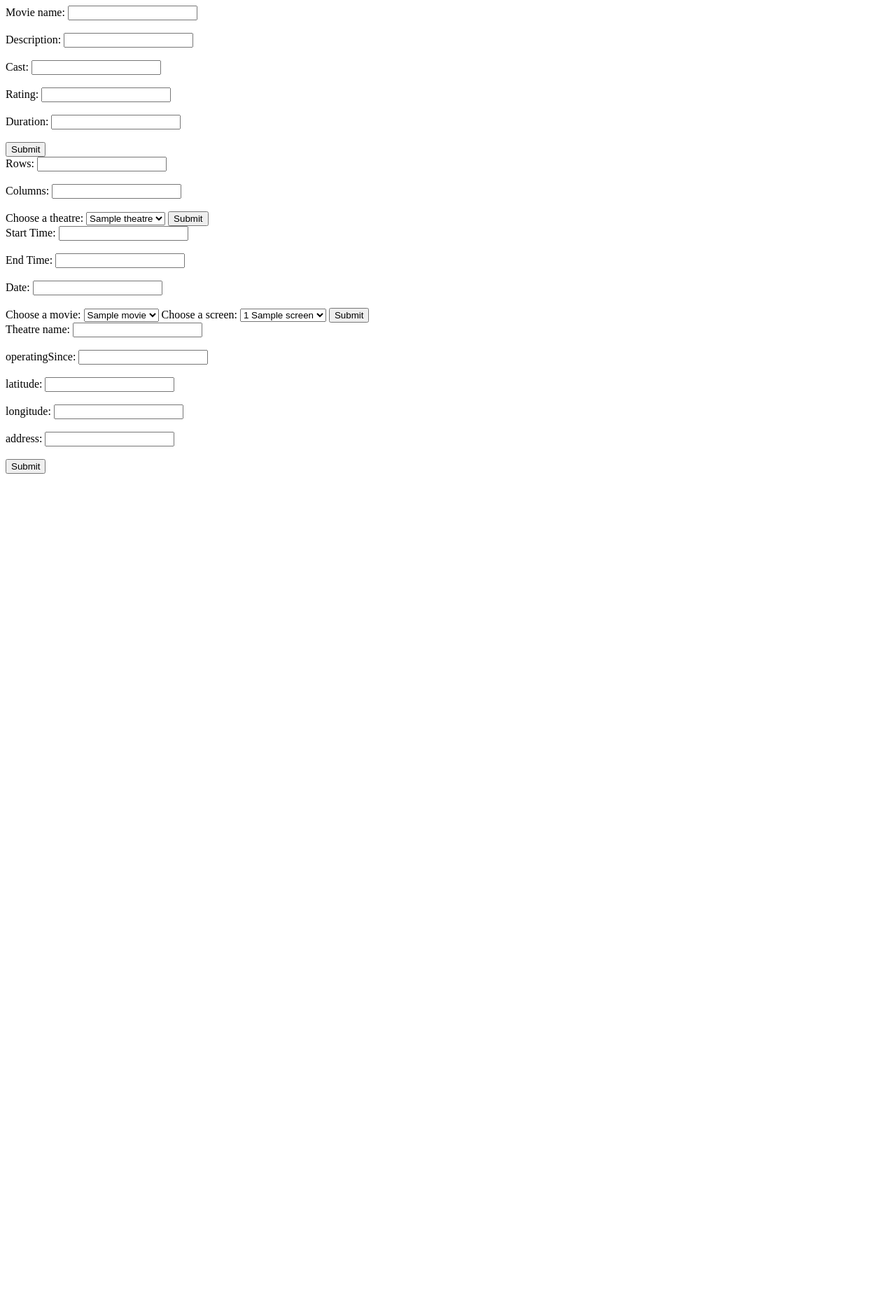
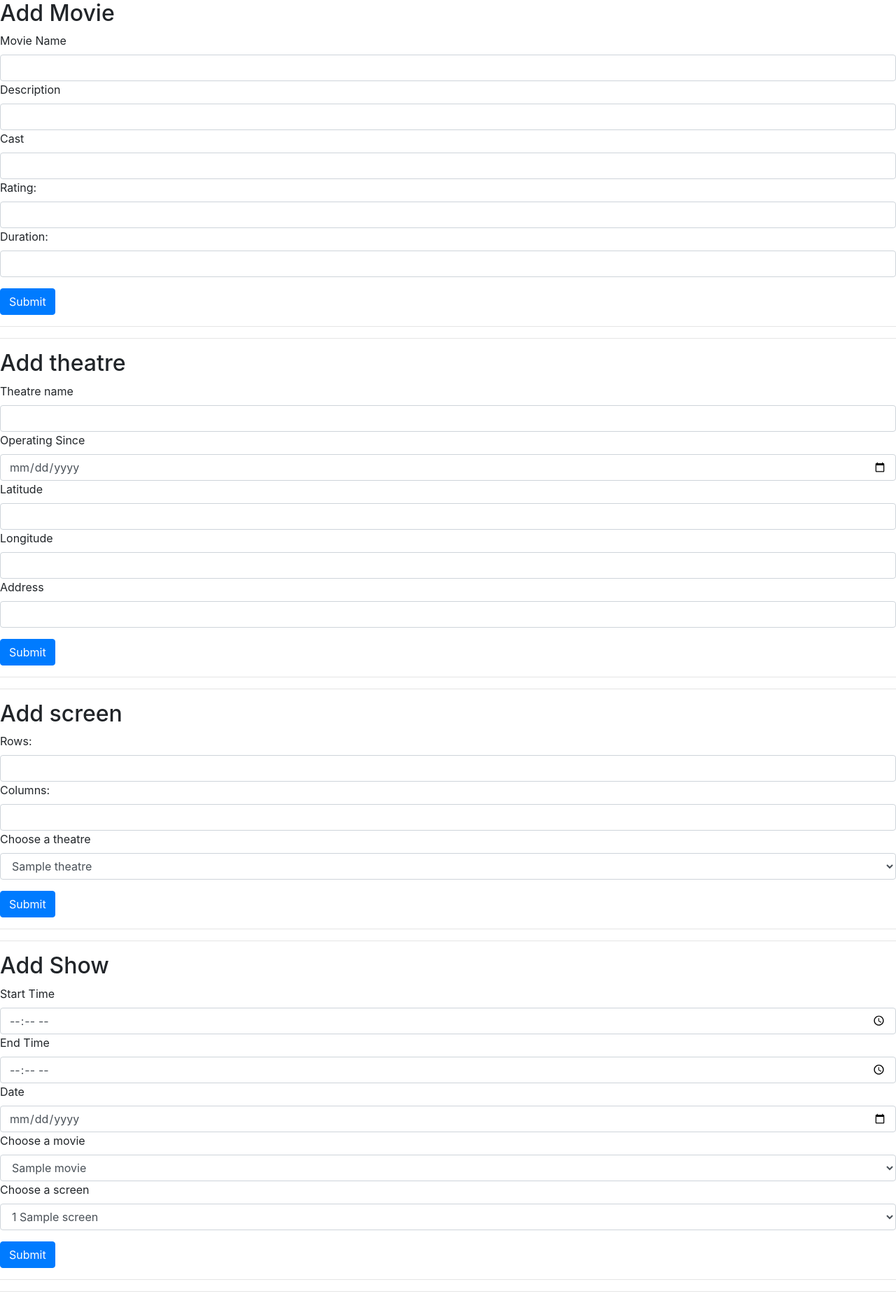
Before and after one commit to shishiraiyar/bookMyShowplusplus, a Flask app: template templates/adminPage.html in a window 1280 px wide. Shown: the whole page at 70% size. Before the commit the page ends 677 px from the top, so only its background shows below. Run offline with Flask 3, Linux system fonts and the light colour scheme; the template is opened without the code that fills it: most values are stand-ins (such as "Sample title", 1, 10 or a date in 2020); parts of the project's set-up code (start-up, migrations or seed data) failed here and were passed over.

Commit message:
Admin page styles

```diff
--- a/static/js/map.js
+++ b/static/js/map.js
@@ -62,8 +62,7 @@ const marker = new google.maps.Marker({
 
   createInfoWindow(marker, theatre)
 
-// makeInfoWindow(marker, "HELLO")
-// id, name, address, since
+
 
 }
 
--- a/templates/adminPage.html
+++ b/templates/adminPage.html
@@ -3,94 +3,129 @@
   <head>
     <meta charset="UTF-8" />
     <meta name="viewport" content="width=device-width, initial-scale=1.0" />
+    <link
+    rel="stylesheet"
+    href="https://cdn.jsdelivr.net/npm/bootstrap@4.3.1/dist/css/bootstrap.min.css"
+    integrity="sha384-ggOyR0iXCbMQv3Xipma34MD+dH/1fQ784/j6cY/iJTQUOhcWr7x9JvoRxT2MZw1T"
+    crossorigin="anonymous"
+  />
+
     <title>Document</title>
   </head>
   <body>
     <form action="/addMovie" method="post">
-      <label for="name">Movie name:</label>
-      <input type="text" id="name" name="name" /><br /><br />
-
-      <label for="description">Description:</label>
-      <input type="text" id="description" name="description" /><br /><br />
-
-      <label for="cast">Cast:</label>
-      <input type="text" id="cast" name="cast" /><br /><br />
+      <h2>Add Movie</h2>
+      <div class="form-group">
+        <label for="name">Movie Name</label>
+        <input type="text" class="form-control" id="name" name="name"  >
+        <!-- <small id="emailHelp" class="form-text text-muted">We'll never share your email with anyone else.</small> -->
+        <label for="description">Description</label>
+        <input type="text" class="form-control" id="description" name="description">
+        <label for="cast">Cast</label>
+        <input type="text" id="cast" name="cast" class="form-control" />
 
         <label for="rating">Rating:</label>
-      <input type="text" id="rating" name="rating" /><br /><br />
+        <input type="text" id="rating" name="rating" class="form-control" />
 
         <label for="duration">Duration:</label>
-      <input type="text" id="duration" name="duration" /><br /><br />
+        <input type="text" id="duration" name="duration" class="form-control" />
+      </div>
+      <input type="submit" value="Submit" class="btn btn-primary"/>
 
-      <input type="submit" value="Submit" />
     </form>
 
+    <hr />
+    <hr />
+
+    <form action="/addTheatre" method="post">
+      <h2>Add theatre</h2>
+      <div class="form-group">
+        <label for="name">Theatre name</label>
+        <input type="text" id="name" name="name" class="form-control"/>
+
+        <label for="operatingSince">Operating Since</label>
+        <input
+          type="date"
+          id="operatingSince"
+          name="operatingSince"
+          class="form-control"
+        />
+
+        <label for="latitude">Latitude</label>
+        <input type="text" id="latitude" name="latitude" class="form-control"/>
+
+        <label for="longitude">Longitude</label>
+        <input type="text" id="longitude" name="longitude" class="form-control"/>
+
+        <label for="address">Address</label>
+        <input type="text" id="address" name="address" class="form-control"/>
+
+      </div>
+      <input type="submit" value="Submit" class="btn btn-primary"/>
+    </form>
+
+    <hr />
+    <hr />
+
+
     <form action="/addScreen" method="post">
+      <h2>Add screen</h2>
+      <div class="form-group">
         <label for="rows">Rows:</label>
-      <input type="text" id="rows" name="rows" /><br /><br />
+        <input type="text" id="rows" name="rows"  class="form-control"/>
 
         <label for="cols">Columns:</label>
-      <input type="text" id="cols" name="cols" /><br /><br />
+        <input type="text" id="cols" name="cols"  class="form-control"/>
 
-      <label for="theatre">Choose a theatre:</label>
-      <select id="theatre" name="theatre">
+        <label for="theatre">Choose a theatre</label>
+        <select id="theatre" name="theatre" class="form-control">
           {% for theatre in theatres %}
           <option value="{{theatre.ID}}">{{theatre.name}}</option>
           {% endfor %}
         </select>
-
-      <input type="submit" value="Submit" />
+      </div>
+      <input type="submit" value="Submit" class="btn btn-primary"/>
     </form>
 
+    <hr />
+    <hr />
+
     <form action="/addMovieShow" method="post">
-      <label for="startTime">Start Time:</label>
-      <input type="text" id="startTime" name="startTime" /><br /><br />
+      <h2>Add Show</h2>
+      <div class="form-group">
+        <label for="startTime">Start Time</label>
+        <input type="time" id="startTime" name="startTime"  class="form-control"/>
 
-      <label for="endTime">End Time:</label>
-      <input type="text" id="endTime" name="endTime" /><br /><br />
+        <label for="endTime">End Time</label>
+        <input type="time" id="endTime" name="endTime"  class="form-control"/>
 
-      <label for="date">Date:</label>
-      <input type="text" id="date" name="date" /><br /><br />
+        <label for="date">Date</label>
+        <input type="date" id="date" name="date"  class="form-control"/>
 
-      <label for="movie">Choose a movie:</label>
-      <select id="movie" name="movie">
+        <label for="movie">Choose a movie</label>
+        <select id="movie" name="movie" class="form-control">
           {% for movie in movies %}
           <option value="{{movie.ID}}">{{movie.title}}</option>
           {% endfor %}
         </select>
 
-      <label for="screen">Choose a screen:</label>
-      <select id="screen" name="screen">
+        <label for="screen">Choose a screen</label>
+        <select id="screen" name="screen" class="form-control">
           {% for screen in screens %}
           <option value="{{screen.SID}}">
             {{screen.SID}} {{screen.theatre_name}}
           </option>
           {% endfor %}
         </select>
-      <input type="submit" value="Submit" />
+
+      </div>
+      <input type="submit" value="Submit" class="btn btn-primary"/>
     </form>
 
-    <form action="/addTheatre" method="post">
-      <label for="name">Theatre name:</label>
-      <input type="text" id="name" name="name" /><br /><br />
+    <hr />
+    <hr />
 
-      <label for="operatingSince">operatingSince:</label>
-      <input
-        type="text"
-        id="operatingSince"
-        name="operatingSince"
-      /><br /><br />
 
-      <label for="latitude">latitude:</label>
-      <input type="text" id="latitude" name="latitude" /><br /><br />
 
-      <label for="longitude">longitude:</label>
-      <input type="text" id="longitude" name="longitude" /><br /><br />
-
-      <label for="address">address:</label>
-      <input type="text" id="address" name="address" /><br /><br />
-
-      <input type="submit" value="Submit" />
-    </form>
   </body>
 </html>
```
Lines whose indentation alone changed are shown as unchanged.
